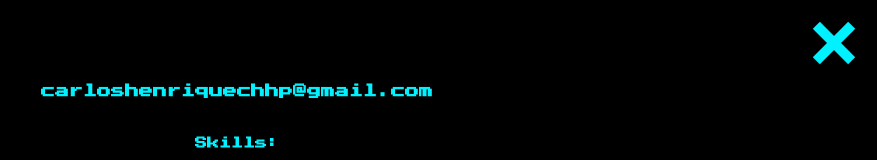
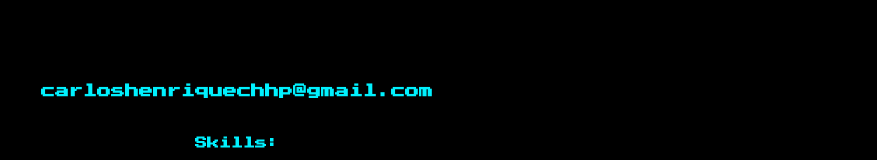
Before and after one commit to carloschhp/carloschhp.github.io, a plain HTML site: page index.html in a window 1280 px wide. Shown: the top 160 px of the page, without its empty margins (403-1280 px from the left). Drawn offline with Linux system fonts and the light colour scheme.

Commit message:
Update index.html

```diff
--- a/index.html
+++ b/index.html
@@ -34,7 +34,7 @@
 	<div class="information">
 		<div class="container">
 			<div class="information__content">
-				<a href="#" class="information__content__close"></a>
+<!-- 				<a href="#" class="information__content__close"></a> -->
 				<h1 class="global__title">carloshenriquechhp@<wbr>gmail.com</h1>
 					<br>
 					<div class="information__content__skills global__title">
```
